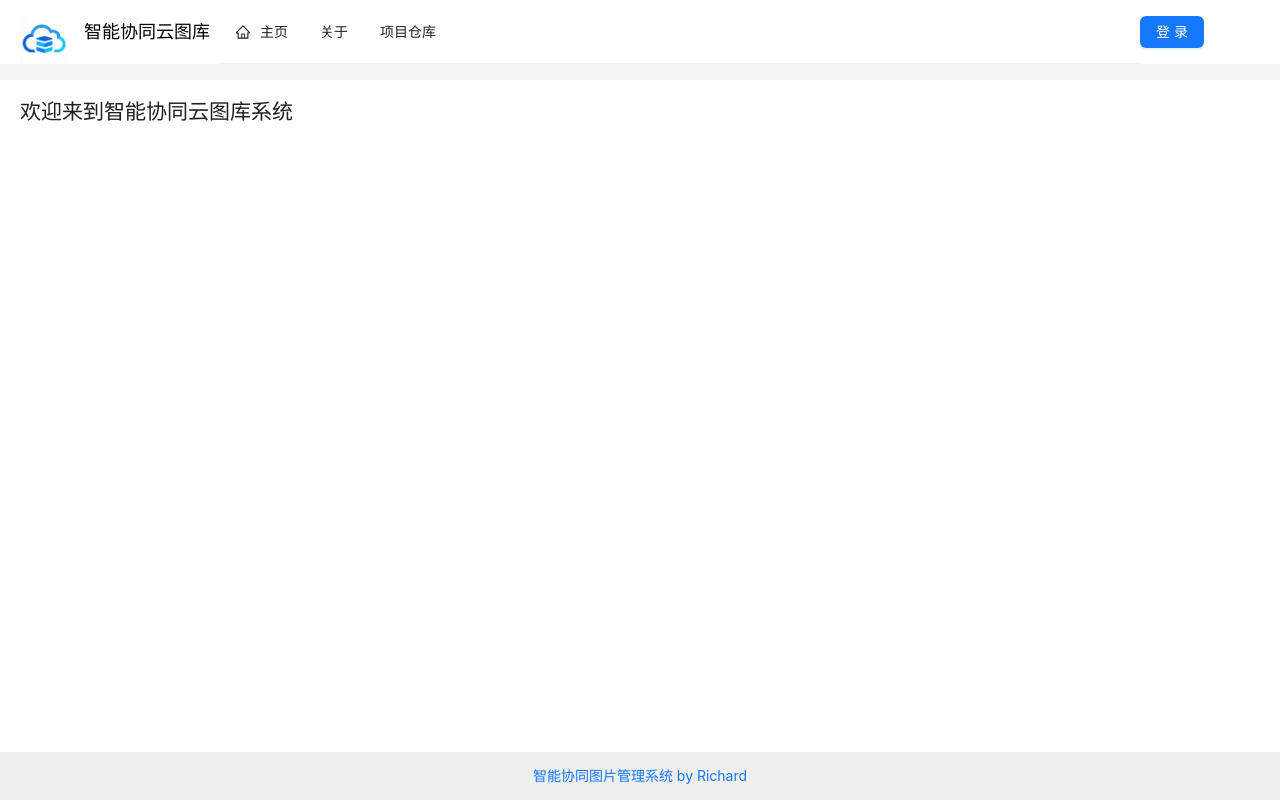
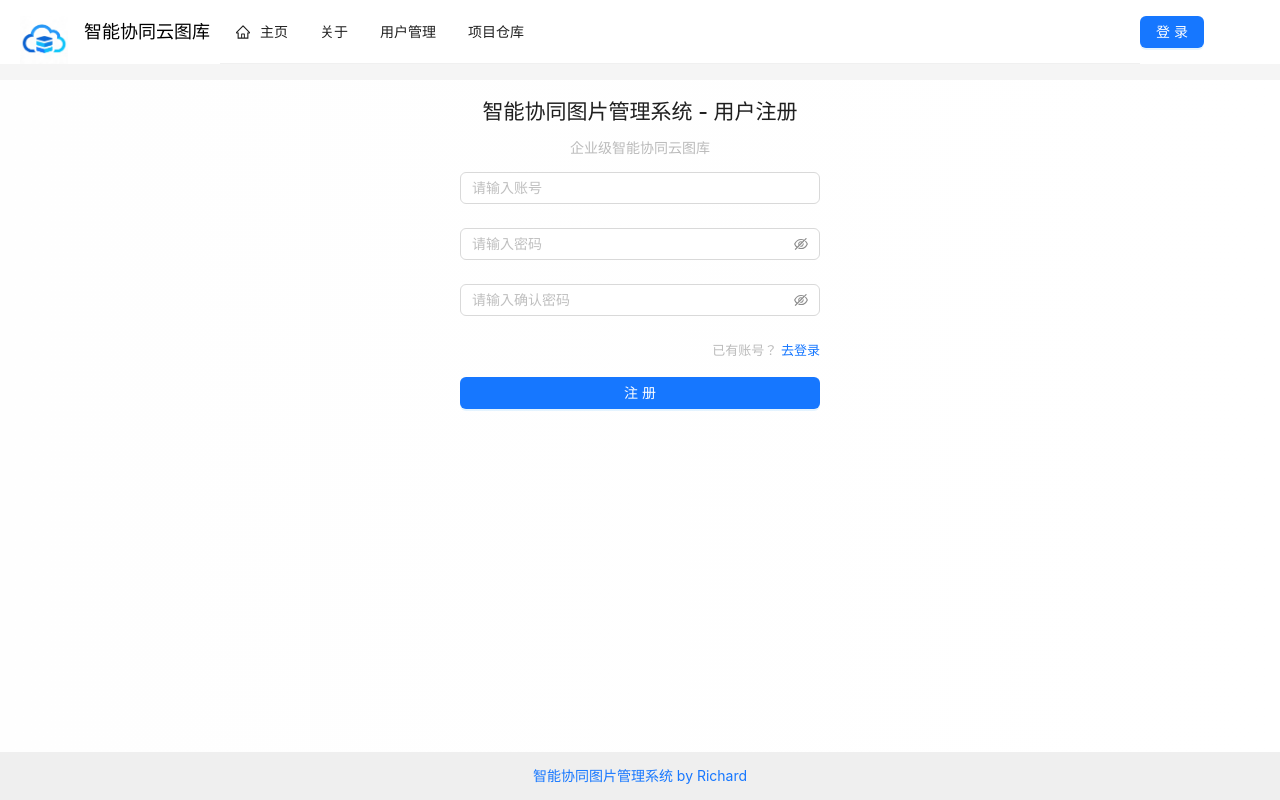
Before and after one commit to Epiphany0130/cloud-image-library-frontend, a Vue app: page /user/register in a window 1280 px wide. Built offline with nearby package versions, Linux system fonts and the light colour scheme; no server answers.

Commit message:
注册 + 注销 + 用户管理

```diff
--- a/src/components/GlobalHeader.vue
+++ b/src/components/GlobalHeader.vue
@@ -15,7 +15,20 @@
       <a-col flex="120px">
         <div class="user-login-status">
           <div v-if="loginUserStore.loginUser.id">
-            {{ loginUserStore.loginUser.userName ?? '无名' }}
+            <a-dropdown>
+              <ASpace>
+                <a-avatar :src="loginUserStore.loginUser.userAvatar" />
+                {{ loginUserStore.loginUser.userName ?? '无名' }}
+              </ASpace>
+              <template #overlay>
+                <a-menu>
+                  <a-menu-item @click="doLogout">
+                    <LogoutOutlined />
+                    退出登录
+                  </a-menu-item>
+                </a-menu>
+              </template>
+            </a-dropdown>
           </div>
           <div v-else>
             <a-button type="primary" href="/user/login">登录</a-button>
@@ -28,9 +41,10 @@
 <script lang="ts" setup>
 import { h, ref } from 'vue'
 import { HomeOutlined } from '@ant-design/icons-vue'
-import { MenuProps } from 'ant-design-vue'
+import { MenuProps, message } from 'ant-design-vue'
 import { useRouter } from "vue-router";
 import { useLoginUserStore } from '@/stores/useLoginUserStore.ts'
+import { userLogout } from '@/api/userController.ts'
 const loginUserStore = useLoginUserStore()
 const router = useRouter();
 const current = ref<string[]>([])
@@ -45,6 +59,11 @@ const items = ref<MenuProps['items']>([
     key: '/about',
     label: '关于',
     title: '关于',
+  },
+  {
+    key: '/admin/userManage',
+    label: '用户管理',
+    title: '用户管理',
   },
   {
     key: 'others',
@@ -71,6 +90,22 @@ router.afterEach((to, from, next) => {
 });
 
 
+// 用户注销
+const doLogout = async () => {
+  const res = await userLogout()
+  console.log(res)
+  if (res.data.code === 0) {
+    loginUserStore.setLoginUser({
+      userName: '未登录',
+    })
+    message.success('退出登录成功')
+    await router.push('/user/login')
+  } else {
+    message.error('退出登录失败，' + res.data.message)
+  }
+}
+
+
 </script>
 
 <style scoped>
--- a/src/pages/admin/UserManagePage.vue
+++ b/src/pages/admin/UserManagePage.vue
@@ -1,16 +1,162 @@
 <template>
-  <div id="homePage">
-    <h1>{{ msg }}</h1>
+  <div id="userManagePage">
+<!--    搜索表单-->
+    <a-form layout="inline" :model="searchParams" @finish="doSearch">
+      <a-form-item label="账号">
+        <a-input v-model:value="searchParams.userAccount" placeholder="输入账号" />
+      </a-form-item>
+      <a-form-item label="用户名">
+        <a-input v-model:value="searchParams.userName" placeholder="输入用户名" />
+      </a-form-item>
+      <a-form-item>
+        <a-button type="primary" html-type="submit">搜索</a-button>
+      </a-form-item>
+    </a-form>
+    <div style="margin-bottom: 16px" />
+
+    <!--    表格-->
+    <a-table
+      :columns="columns"
+      :data-source="dataList"
+      :pagination="pagination"
+      @change="doTableChange"
+    >
+      <template #bodyCell="{ column, record }">
+        <template v-if="column.dataIndex === 'userAvatar'">
+          <a-image :src="record.userAvatar" :width="120" />
+        </template>
+
+        <template v-else-if="column.dataIndex === 'userRole'">
+          <div v-if="record.userRole === 'admin'">
+            <a-tag color="green">管理员</a-tag>
+          </div>
+          <div v-else>
+            <a-tag color="blue">普通用户</a-tag>
+          </div>
+        </template>
+
+        <template v-else-if="column.dataIndex === 'createTime'">
+          {{ dayjs(record.createTime).format('YYYY-MM-DD HH:mm:ss') }}
+        </template>
+
+        <template v-else-if="column.key === 'action'">
+          <a-button danger @click="doDelete(record.id)">删除</a-button>
+        </template>
+      </template>
+    </a-table>
   </div>
 </template>
+<script lang="ts" setup>
+import { SmileOutlined, DownOutlined } from '@ant-design/icons-vue'
+import { computed, onMounted, reactive, ref } from 'vue'
+import { deleteUser, listUserVoByPage } from '@/api/userController.ts'
+import { message } from 'ant-design-vue'
+import dayjs from 'dayjs'
+const columns = [
+  {
+    title: 'id',
+    dataIndex: 'id',
+  },
+  {
+    title: '账号',
+    dataIndex: 'userAccount',
+  },
+  {
+    title: '用户名',
+    dataIndex: 'userName',
+  },
+  {
+    title: '头像',
+    dataIndex: 'userAvatar',
+  },
+  {
+    title: '简介',
+    dataIndex: 'userProfile',
+  },
+  {
+    title: '用户角色',
+    dataIndex: 'userRole',
+  },
+  {
+    title: '创建时间',
+    dataIndex: 'createTime',
+  },
+  {
+    title: '更新时间',
+    dataIndex: 'updateTime',
+  },
+  {
+    title: '操作',
+    key: 'action',
+  },
+]
 
+// 数据
+const dataList = ref([])
+const total = ref(0)
 
-<script setup lang="ts">
-  const msg = "欢迎来到智能协同云图库系统"
+// 搜索条件
+const searchParams = reactive<API.UserQueryRequest>({
+  current: 1,
+  pageSize: 10,
+})
+
+// 分页参数
+const pagination = computed(() => {
+  return {
+    current: searchParams.current ?? 1,
+    pageSize: searchParams.pageSize ?? 10,
+    total: total.value,
+    showSizeChanger: true,
+    showTotal: (total) => `共 ${total} 条`,
+  }
+})
+
+// 表格变化处理
+const doTableChange = (page: any) => {
+  searchParams.current = page.current
+  searchParams.pageSize = page.pageSize
+  fetchData()
+}
+
+// 获取数据
+const fetchData = async () => {
+  const res = await listUserVoByPage({
+    ...searchParams,
+  })
+  if (res.data.data) {
+    dataList.value = res.data.data.records ?? []
+    total.value = res.data.data.total ?? 0
+  } else {
+    message.error('获取数据失败，' + res.data.message)
+  }
+}
+
+// 页面加载时请求一次
+onMounted(() => {
+  fetchData()
+})
+
+// 获取数据
+const doSearch = () => {
+  // 重置页码
+  searchParams.current = 1
+  fetchData()
+}
+
+// 删除数据
+const doDelete = async (id: string) => {
+  if (!id) {
+    return
+  }
+  const res = await deleteUser({ id })
+  if (res.data.code === 0) {
+    message.success('删除成功')
+    // 刷新数据
+    fetchData()
+  } else {
+    message.error('删除失败')
+  }
+}
+
 </script>
-
-<style scoped>
-#homePage {
-
-}
-</style>
--- a/src/pages/user/UserRegisterPage.vue
+++ b/src/pages/user/UserRegisterPage.vue
@@ -1,16 +1,107 @@
 <template>
-  <div id="homePage">
-    <h1>{{ msg }}</h1>
+  <div id="userRegisterPage">
+    <h2 class="title">智能协同图片管理系统 - 用户注册</h2>
+    <div class="desc">企业级智能协同云图库</div>
+    <a-form
+      :model="formState"
+      name="basic"
+      label-align="left"
+      autocomplete="off"
+      @finish="handleSubmit"
+    >
+      <a-form-item name="userAccount" :rules="[{ required: true, message: '请输入账号' }]">
+        <a-input v-model:value="formState.userAccount" placeholder="请输入账号" />
+      </a-form-item>
+      <a-form-item
+        name="userPassword"
+        :rules="[
+          { required: true, message: '请输入密码' },
+          { min: 8, message: '密码不能小于 8 位' },
+        ]"
+      >
+        <a-input-password v-model:value="formState.userPassword" placeholder="请输入密码" />
+      </a-form-item>
+      <a-form-item
+        name="checkPassword"
+        :rules="[
+          { required: true, message: '请输入确认密码' },
+          { min: 8, message: '确认密码不能小于 8 位' },
+        ]"
+      >
+        <a-input-password v-model:value="formState.checkPassword" placeholder="请输入确认密码" />
+      </a-form-item>
+      <div class="tips">
+        已有账号？
+        <RouterLink to="/user/login">去登录</RouterLink>
+      </div>
+      <a-form-item>
+        <a-button type="primary" html-type="submit" style="width: 100%">注册</a-button>
+      </a-form-item>
+    </a-form>
   </div>
 </template>
 
+<script lang="ts" setup>
+import { reactive } from 'vue'
+import { useRouter } from 'vue-router'
+import { message } from 'ant-design-vue'
+import { userRegister } from '@/api/userController.ts'
 
-<script setup lang="ts">
-  const msg = "欢迎来到智能协同云图库系统"
+const formState = reactive<API.UserRegisterRequest>({
+  userAccount: '',
+  userPassword: '',
+  checkPassword: '',
+})
+
+const router = useRouter()
+
+/**
+ * 提交表单
+ * @param values
+ */
+const handleSubmit = async (values: any) => {
+  // 判断两次输入的密码是否一致
+  if (formState.userPassword !== formState.checkPassword) {
+    message.error('二次输入的密码不一致')
+    return
+  }
+  const res = await userRegister(values)
+  // 注册成功，跳转到登录页面
+  if (res.data.code === 0 && res.data.data) {
+    message.success('注册成功')
+    router.push({
+      path: '/user/login',
+      replace: true,
+    })
+  } else {
+    message.error('注册失败，' + res.data.message)
+  }
+}
+
 </script>
 
-<style scoped>
-#homePage {
+<style>
+#userRegisterPage {
+  max-width: 360px;
+  margin: 0 auto;
+}
 
+.title {
+  text-align: center;
+  margin-bottom: 16px;
 }
+
+.desc {
+  text-align: center;
+  color: #bbb;
+  margin-bottom: 16px;
+}
+
+.tips {
+  margin-bottom: 16px;
+  color: #bbb;
+  font-size: 13px;
+  text-align: right;
+}
+
 </style>
```
